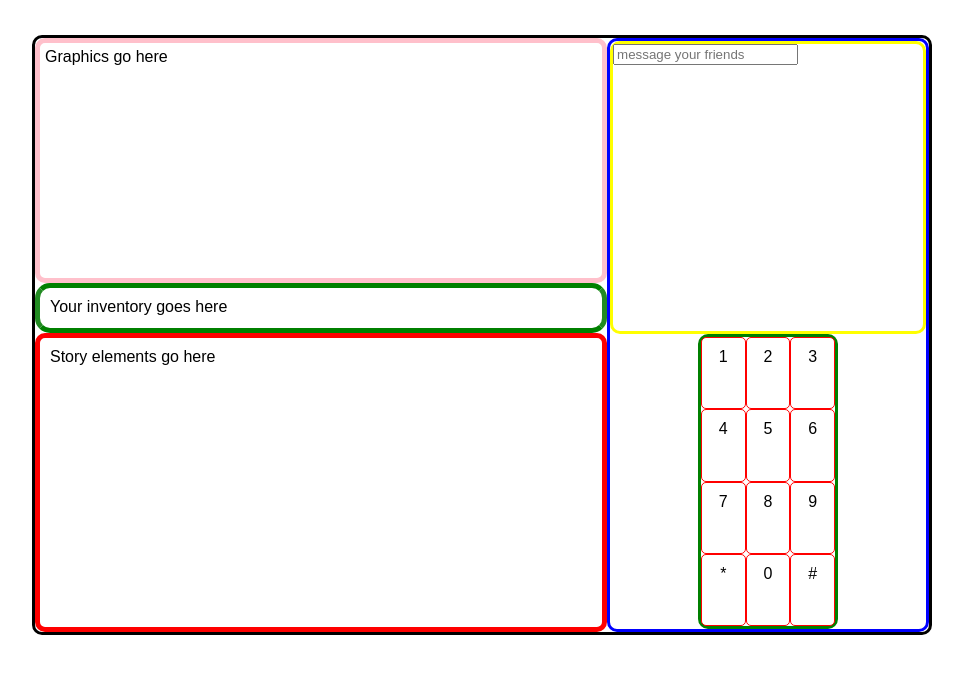
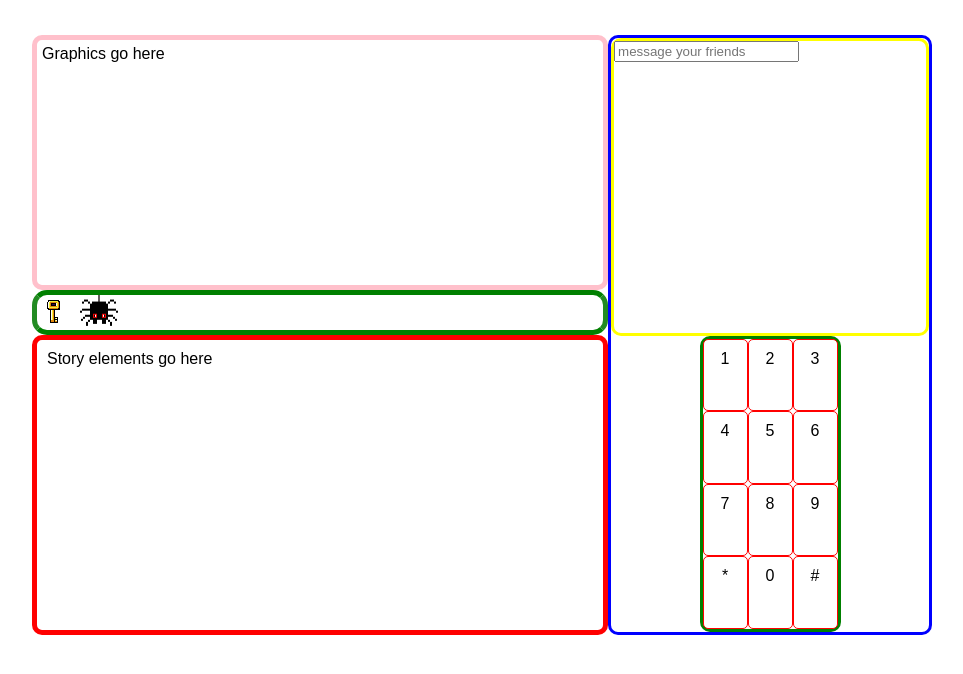
Before and after one commit to mjjsalcedo/Markov-s-Chains, a React app: page / in a window 1280 px wide. Shown: the whole page, without its empty margins (11-974 px from the left). Built offline with nearby package versions, Linux system fonts and the light colour scheme; no server answers.

Commit message:
added 2 pixels, key and spider

```diff
--- a/src/containers/inventoryContainer/index.js
+++ b/src/containers/inventoryContainer/index.js
@@ -10,7 +10,7 @@ class InventoryContainer extends Component {
   }
 render(){
   return(
-      <div className="inventoryContainer">Your inventory goes here</div>
+      <div className="inventoryContainer"></div>
     )
 }
 }
--- a/src/styles.scss
+++ b/src/styles.scss
@@ -1,11 +1,11 @@
-/* mainContainer
-  cellPhoneContainer
-    chatMessagesBox
-    chatKeysBox
-      chatKeys
-  graphicsContainer
-  inventoryContainer
-  storyContainer */
+// mainContainer
+//   cellPhoneContainer
+//     chatMessagesBox
+//     chatKeysBox
+//       chatKeys
+//   graphicsContainer
+//   inventoryContainer
+//   storyContainer
   // @font-face {
   //   font-family: OregonTrail;
   //   src: url('./assets/OregonTrail.ttf') format('truetype'),
@@ -22,7 +22,6 @@
     margin:35px;
     box-sizing: border-box;
     border-radius: 10px;
-    border: 3px solid black;
   }
   .cellPhoneContainer{
     display:grid;
@@ -77,11 +76,13 @@
     border-style: solid;
     border-width: 5px;
     border-color: #008000 #228b22;
+    background: url(./assets/key.png) 0 no-repeat,
+    url(./assets/spider.png) 40px no-repeat;
   }
   .storyContainer{
     box-sizing: border-box;
     padding: 10px;
-    margin-top: -92px;
+    margin-top: -83px;
     border-radius: 10px;
     grid-column:1/4;
     grid-row:4/6;
```
Also changed, not shown: src/assets/key.png (added), src/assets/spider.png (added), src/styles.css.
